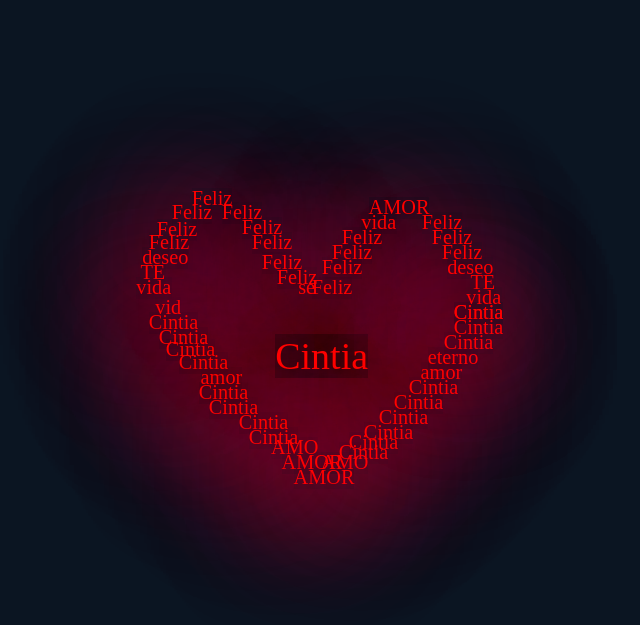
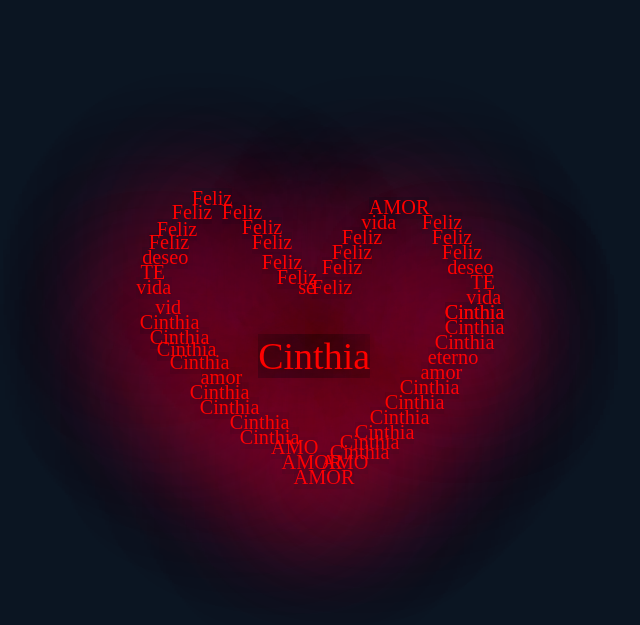
Before and after one commit to hakrojo/cifradorcesar.hithub.io, a plain HTML site: page index.html in a window 1280 px wide. Shown: the part 35-660 px from the top of the page, without its empty margins (0-640 px from the left). Drawn offline with Linux system fonts and the light colour scheme.

Commit message:
Update index.html

```diff
--- a/index.html
+++ b/index.html
@@ -11,24 +11,24 @@
 <body>
    <div class="container">
 
-      <p class="amor">Cintia</p>
+      <p class="amor">Cinthia</p>
 
       <p class="primera">AMOR</p>
       <p class="segunda">AMO</p>
-      <p class="tercera">Cintia</p>
-      <p class="cuarta">Cintia</p>
-      <p class="quinta">Cintia</p>
-      <p class="sexta">Cintia</p>
-      <p class="septima">Cintia</p>
-      <p class="octava">Cintia</p>
+      <p class="tercera">Cinthia</p>
+      <p class="cuarta">Cinthia</p>
+      <p class="quinta">Cinthia</p>
+      <p class="sexta">Cinthia</p>
+      <p class="septima">Cinthia</p>
+      <p class="octava">Cinthia</p>
       <p class="novena">amor</p>
       <p class="decima">eterno
 
       </p>
-      <p class="decima1">Cintia</p>
-      <p class="decima2">Cintia</p>
-      <p class="decima3">Cintia</p>
-      <p class="decima4">Cintia</p>
+      <p class="decima1">Cinthia</p>
+      <p class="decima2">Cinthia</p>
+      <p class="decima3">Cinthia</p>
+      <p class="decima4">Cinthia</p>
       <p class="decima5">vida</p>
       <p class="decima6">TE</p>
       <p class="decima7">deseo</p>
@@ -44,15 +44,15 @@
 
       <p class="primera-">AMOR</p>
       <p class="segunda-">AMO</p>
-      <p class="tercera-">Cintia</p>
-      <p class="cuarta-">Cintia</p>
-      <p class="quinta-">Cintia</p>
-      <p class="sexta-">Cintia</p>
+      <p class="tercera-">Cinthia</p>
+      <p class="cuarta-">Cinthia</p>
+      <p class="quinta-">Cinthia</p>
+      <p class="sexta-">Cinthia</p>
       <p class="septima-">amor</p>
-      <p class="octava-">Cintia</p>
-      <p class="novena-">Cintia</p>
-      <p class="decima-">Cintia</p>
-      <p class="decima-1">Cintia</p>
+      <p class="octava-">Cinthia</p>
+      <p class="novena-">Cinthia</p>
+      <p class="decima-">Cinthia</p>
+      <p class="decima-1">Cinthia</p>
 
       <p class="decima-4">vid</p>
       <p class="decima-5">vida</p>
```
